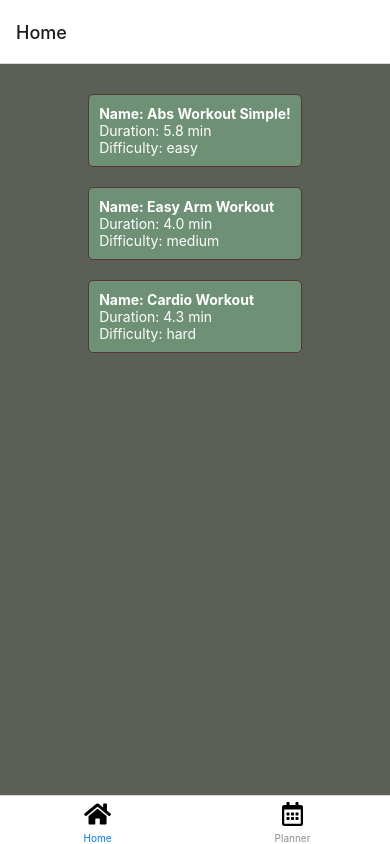
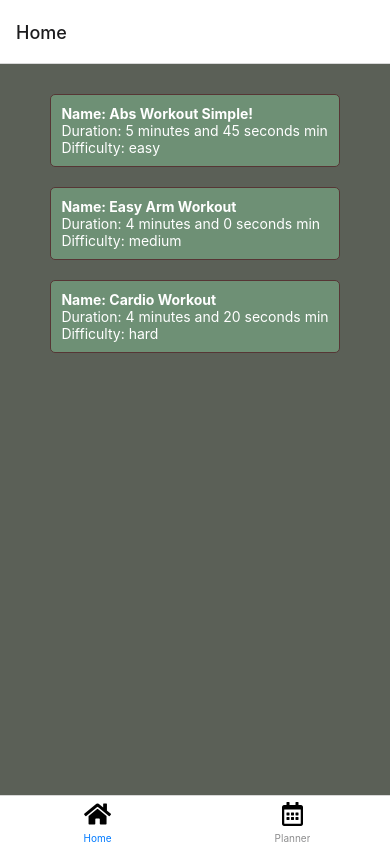
Before and after one commit to KennedyMungai/WorkoutAppAnother, a React Native app: screen /Home in a window 390 px wide. Built offline with nearby package versions, Linux system fonts and the light colour scheme.

Commit message:
Updated the function to format the time on the component

```diff
--- a/components/WorkoutItem.tsx
+++ b/components/WorkoutItem.tsx
@@ -1,6 +1,6 @@
 import { View, Text, StyleSheet } from 'react-native'
 import { WorkOut } from '../types/data'
-import { secToMin } from '../utils/time'
+import { formatSec, secToMin } from '../utils/time'
 
 type Props = {
 	item: WorkOut
@@ -13,7 +13,7 @@ const WorkoutItem = ({ item }: Props) => {
 				Name: {item.name}
 			</Text>
 			<Text style={{ color: 'white' }}>
-				Duration: {secToMin(item.duration)} min
+				Duration: {formatSec(item.duration)} min
 			</Text>
 			<Text style={{ color: 'white' }}>
 				Difficulty: {item.difficulty}
```
